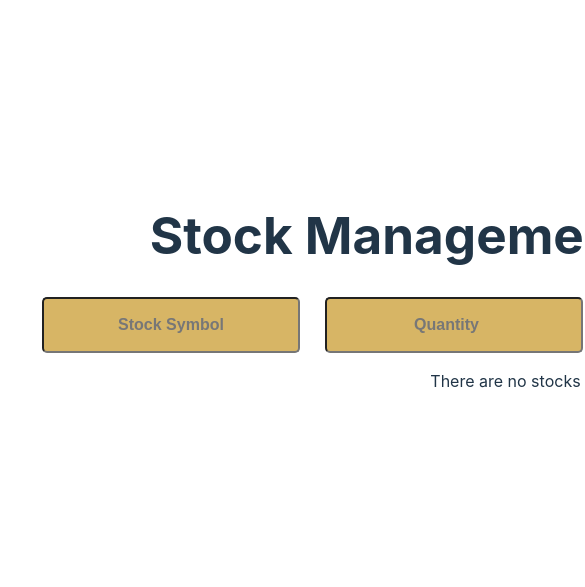
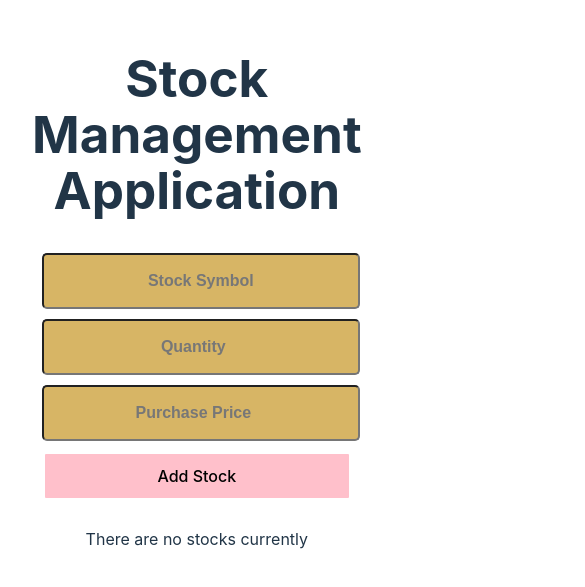
Before and after one commit to kohkohl/kohkohl.github.io, a React (Vite) app: page / in a window 390 px wide. Shown: the part 131-718 px from the top of the page, 585 px wide, since content can reach past the window. Built offline with nearby package versions, Linux system fonts and the light colour scheme.

Commit message:
Update StockStyling.css

```diff
--- a/src/components/StockStyling.css
+++ b/src/components/StockStyling.css
@@ -5,6 +5,7 @@
   align-items: center;
   margin: 10px;
   column-gap: 25px;
+  flex-wrap: wrap;
 }
 
 .for-submission input {
@@ -59,6 +60,7 @@
   text-align: center;
   font-size: 16px;
   font-weight: bold;
+  flex-wrap: wrap;
 }
 
 .stock-profit {
@@ -68,3 +70,38 @@
 .stock-loss {
   color: red;
 }
+
+@media (max-width: 600px) {
+  .for-submission {
+    flex-direction: column;
+    align-items: stretch;
+  }
+
+  .for-submission input,
+  .for-submission button {
+    width: 100%;
+    margin-bottom: 10px;
+  }
+
+  .results {
+    flex-direction: column;
+    align-items: flex-start;
+    width: 100%;
+  }
+}
+
+/* Responsive layout for larger screens */
+@media (min-width: 601px) {
+  .for-submission {
+    flex-direction: row;
+    justify-content: center;
+    align-items: center;
+  }
+
+  .results {
+    flex-direction: row;
+    justify-content: space-between;
+    width: 1000px;
+    height: auto;
+  }
+}
```
